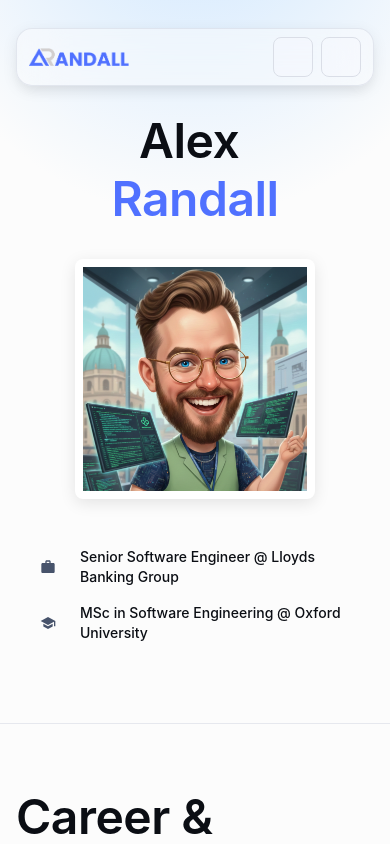
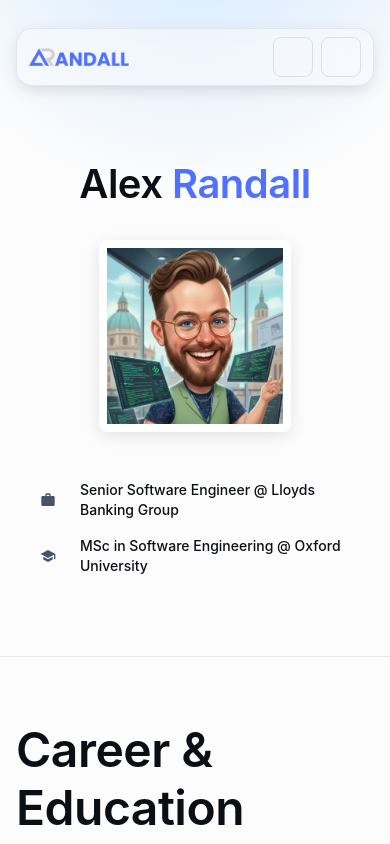
Before and after one commit to AlexRanda11/landing-page, a React (Vite) app: page / in a window 390 px wide. Shown: the top 844 px of the page. Built offline with nearby package versions, Linux system fonts and the light colour scheme; some icons are missing.

Commit message:
Added responsiveness to Hero component

```diff
--- a/src/components/header/Header.tsx
+++ b/src/components/header/Header.tsx
@@ -1,6 +1,6 @@
 import * as React from 'react';
 import { styled, alpha } from '@mui/material/styles';
-import { Box, AppBar, Toolbar, Button, IconButton, Container, Divider, MenuItem, Drawer, Typography } from '@mui/material';
+import { Box, AppBar, Toolbar, Button, IconButton, Container, MenuItem, Drawer, Typography } from '@mui/material';
 import MenuIcon from '@mui/icons-material/Menu';
 import CloseRoundedIcon from '@mui/icons-material/CloseRounded';
 import ColorModeIcon from '../../shared-theme/ColorModeIcon';
--- a/src/components/hero/Hero.tsx
+++ b/src/components/hero/Hero.tsx
@@ -1,4 +1,4 @@
-import { Box, Container, Stack } from '@mui/material';
+import { Box, Container, Stack, Typography } from '@mui/material';
 import { heroContent } from './Hero';
 import HeroName from './hero-name/HeroName.tsx';
 import HeroText from './hero-text/HeroText.tsx';
@@ -34,12 +34,11 @@
           sx={{ alignItems: 'center', width: { xs: '100%', sm: '70%' } }}
         >
           <HeroName />
-          <img
-            src={heroContent.image}
-            style={{
-              maxWidth: '250px',
-              height: '15rem',
-              width: '15rem',
+          <Box
+            sx={{
+              maxWidth: { xs: '12rem', sm: '250px' },
+              height: { xs: '12rem', lg: '15rem' },
+              width: { xs: '13rem', lg: '15rem' },
               borderRadius: '8px',
               boxShadow: '0 4px 16px rgba(0, 0, 0, 0.1)',
               padding: '8px',
@@ -47,7 +46,9 @@
               marginTop: '16px',
               marginBottom: '16px'
             }}
-            />
+            component="img"
+            src={heroContent.image}
+          />
           <HeroText />
         </Stack>
       </Container>
--- a/src/components/hero/hero-name/HeroName.tsx
+++ b/src/components/hero/hero-name/HeroName.tsx
@@ -6,10 +6,11 @@
         <Typography
             variant="h1"
             sx={{
-              display: 'flex',
-              flexDirection: { xs: 'column', sm: 'row' },
-              alignItems: 'center',
-              fontSize: 'clamp(3rem, 10vw, 3.5rem)',
+              display: { xs: 'flex' },
+              alignItems: { xs: 'center' },
+              flexDirection: { xs: 'row' },
+              fontSize: { xs: '2.5rem', lg: '3.5rem' },
+              pt: { xs: '3rem', sm: '0rem', lg: '0rem' }
             }}
           >
             {heroNameContent.firstName}
@@ -17,11 +18,11 @@
               component="span"
               variant="h1"
               sx={(theme) => ({
-                fontSize: 'inherit',
+              fontSize: 'inherit',
+              color: { xs: '#5071FF' },
+              ...theme.applyStyles('dark', {
                 color: '#5071FF',
-                ...theme.applyStyles('dark', {
-                  color: '#5071FF',
-                }),
+              }),
               })}
             >
               {heroNameContent.lastName}
```
